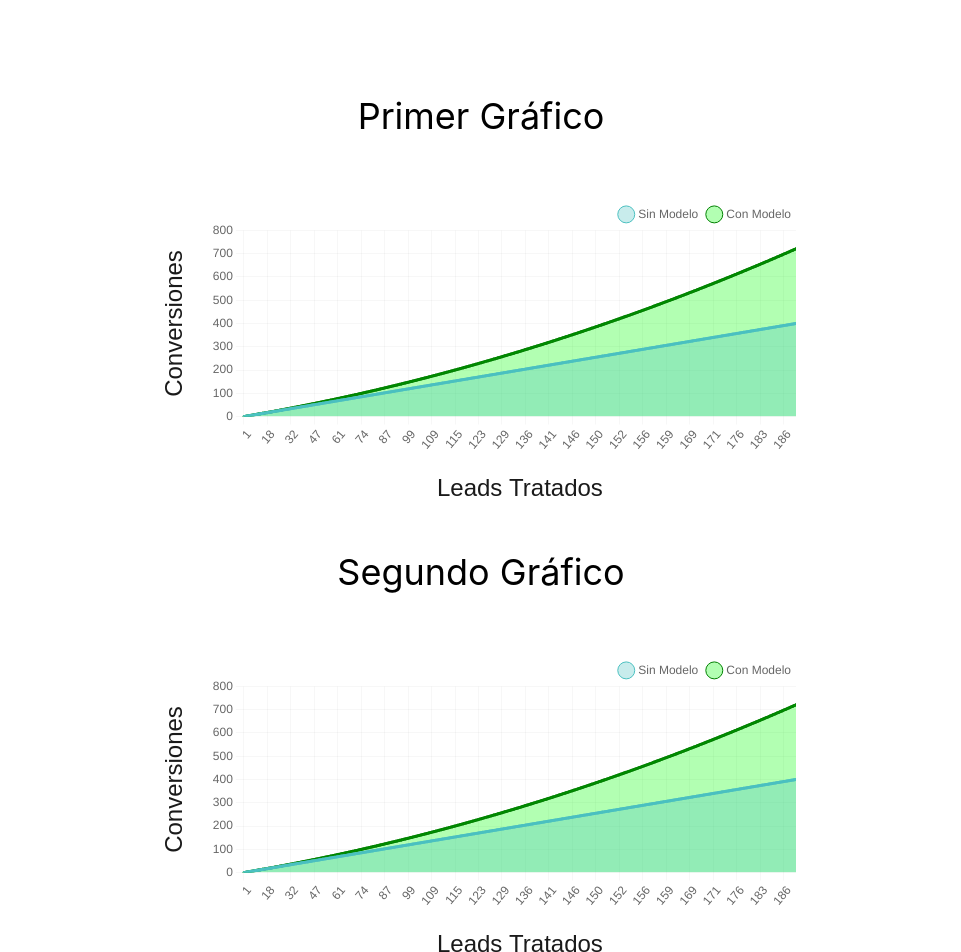
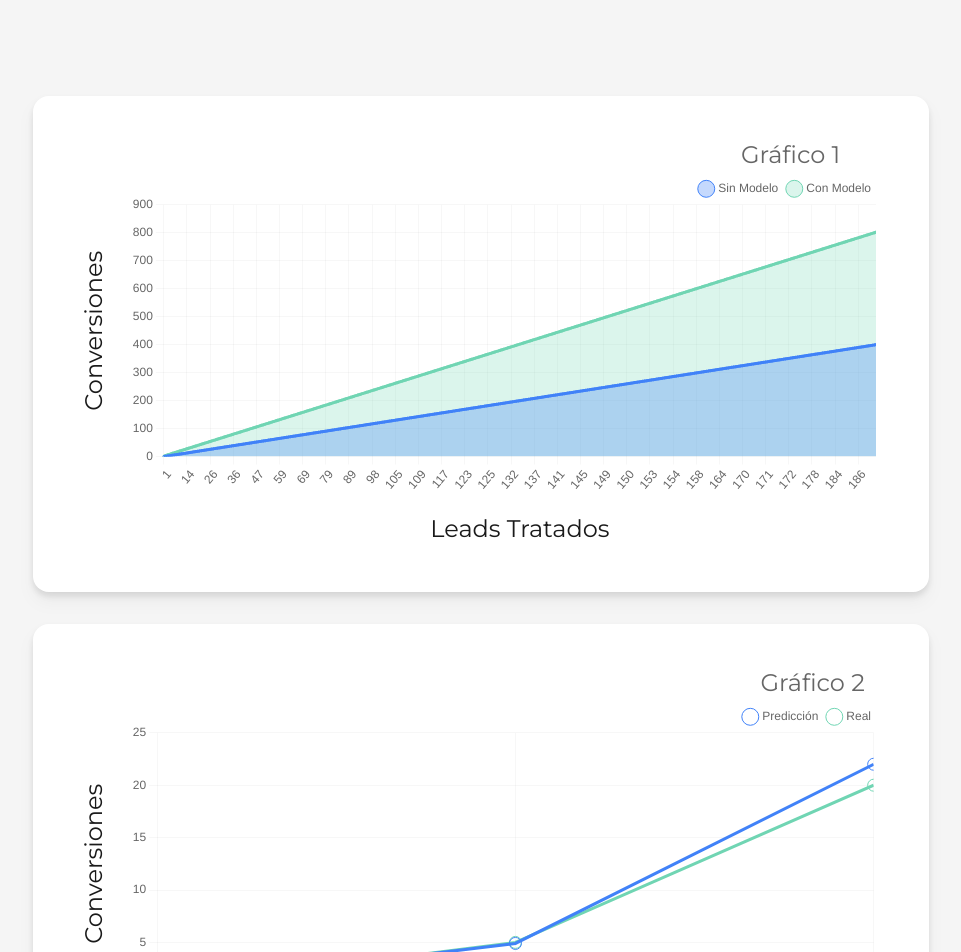
Before and after one commit to afordigital/graphics, a React (Create React App) app: page / in a window 1280 px wide. Shown: the top 952 px of the page, without its empty margins (159-1120 px from the left). Built offline with nearby package versions, Linux system fonts and the light colour scheme.

Commit message:
linechart2 updated and design upgrated

```diff
--- a/public/index.html
+++ b/public/index.html
@@ -24,7 +24,7 @@
       work correctly both with client-side routing and a non-root public URL.
       Learn how to configure a non-root public URL by running `npm run build`.
     -->
-    <title>React App</title>
+    <title>Sara Montagud - Gráficos</title>
   </head>
   <body>
     <noscript>You need to enable JavaScript to run this app.</noscript>
--- a/src/App.css
+++ b/src/App.css
@@ -1,3 +1,5 @@
+@import url('https://fonts.googleapis.com/css2?family=Montserrat&family=Poppins:wght@200&display=swap');
+
 .App {
   text-align: center;
 }
--- a/src/App.js
+++ b/src/App.js
@@ -1,19 +1,18 @@
 import './App.css'
 import LineChart from './components/LineChart'
+import LineChart2 from './components/LineChart2'
 
 function App () {
   return (
-    <div>
-      <div className=' w-1/2 max-w-4xl mx-auto pt-24'>
-        <h2 className='flex justify-center text-4xl pb-12 extrabold'>
-          Primer Gráfico
-        </h2>
-        <LineChart />
-        <h2 className='flex justify-center text-4xl py-12 extrabold'>
-          Segundo Gráfico
-        </h2>
-        <div className='pb-28'>
+    <div className='bg-[#f5f5f5] font-Montserrat'>
+      <div className='max-w-4xl mx-auto py-24 space-y-8'>
+        <div className='bg-white p-2 lg:p-12 rounded-2xl drop-shadow-lg'>
           <LineChart />
+        </div>
+        <div className='bg-white p-2 lg:p-12 rounded-2xl drop-shadow-lg'>
+          <div>
+            <LineChart2 />
+          </div>
         </div>
       </div>
     </div>
--- a/src/components/LineChart.js
+++ b/src/components/LineChart.js
@@ -42,7 +42,7 @@ const options = {
         text: 'Leads Tratados',
         color: '#1a1a1a',
         font: {
-          family: 'Arial',
+          family: 'Montserrat',
           size: 24
         },
         padding: { top: 20, left: 0, right: 0, bottom: 0 }
@@ -59,7 +59,7 @@ const options = {
         text: 'Conversiones',
         color: '#1a1a1a',
         font: {
-          family: 'Arial',
+          family: 'Montserrat',
           size: 24
         },
         padding: { top: 0, left: 0, right: 0, bottom: 20 }
@@ -74,7 +74,19 @@ const options = {
       },
       align: 'end',
       title: {
-        display: true
+        display: true,
+        text: 'Gráfico 1',
+        font: {
+          family: 'Montserrat',
+          size: '24'
+        }
+      },
+      subtitles: {
+        display: true,
+        font: {
+          family: 'Montserrat',
+          size: '24'
+        }
       }
     },
     padding: { top: 50, left: 0, right: 0, bottom: 0 }
@@ -88,32 +100,36 @@ export default function LineChart () {
 
     const jsonInput = PostData.y
 
-    // Esta función me devuelve cuántas veces aparece un dato en el vector y
+    // Esta función devuelve cuántas veces aparece un dato en el vector y
     const occurrenceMap = Object.values(jsonInput).reduce((finalMap, item) => {
       finalMap[item] = ++finalMap[item] || 1
 
       return finalMap
     }, {})
 
-    const ocurrenceMapArray = Object.keys(occurrenceMap)
-
     let model_arrayx = []
 
-    // Esta función crea un array de puntos x para la nueva linea dependiendo de la frecuencia con la que aparece
-    // let i = 0
-    // let j = 0
-    // while (i < arrayx.length) {
-    //   if (arrayx[i] == j) {
-    //     model_arrayx.push(arrayx[i] * (ocurrenceMapArray[i] / 500 + 1))
-    //   }
-    //   i++
-    // }
+    let ocurrenceMapArray = Object.keys(occurrenceMap).map(function (key) {
+      return occurrenceMap[key]
+    })
 
-    let i = 0.0
-    let j = 0.0
+    const arrayxPercentage = arrayx.map(element =>
+      parseInt((element * 100) / PostData.cut_1)
+    )
+
+    console.log(arrayxPercentage)
+
+    // Creamos un nuevo array de la longitud de los puntos y que nos quedan, donde multiplicamos cada punto x por su frecuencia
+    let i = 1
+    let j = 1
+
     while (i < arrayx.length) {
       if (arrayx[i] == j) {
-        model_arrayx.push(arrayx[i] * (ocurrenceMapArray[j] / 500 + 1))
+        let operation = arrayx[i] * (ocurrenceMapArray[j] / 100 + 1)
+        if (operation > 2) {
+          operation = arrayx[i] * 2
+        }
+        model_arrayx.push(operation)
         i++
       } else {
         j++
@@ -126,17 +142,17 @@ export default function LineChart () {
           label: 'Sin Modelo',
           data: arrayx,
           tension: 0.3,
-          borderColor: 'rgb(75, 192, 192)',
+          borderColor: '#4182f8',
           pointRadius: 1,
-          backgroundColor: 'rgb(75, 192, 192, 0.3)'
+          backgroundColor: 'rgb(65, 130, 248, 0.3)'
         },
         {
           label: 'Con Modelo',
           data: model_arrayx,
-          tension: 1,
-          borderColor: 'green',
+          tension: 0.3,
+          borderColor: '#70d5b3',
           pointRadius: 1,
-          backgroundColor: 'rgb(0, 255, 0, 0.3)'
+          backgroundColor: 'rgb(112, 213, 179, 0.25)'
         }
       ],
       labels
--- /dev/null
+++ b/src/components/LineChart2.js
@@ -0,0 +1,138 @@
+import { useMemo } from 'react'
+import PostData2 from '../data/json2.json'
+
+import {
+  Chart as ChartJS,
+  CategoryScale,
+  LinearScale,
+  PointElement,
+  LineElement,
+  Title,
+  Tooltip,
+  Legend,
+  Filler
+} from 'chart.js'
+
+import { Line } from 'react-chartjs-2'
+
+ChartJS.register(
+  CategoryScale,
+  LinearScale,
+  PointElement,
+  LineElement,
+  Title,
+  Tooltip,
+  Legend,
+  Filler
+)
+
+const options = {
+  fill: true,
+  responsive: true,
+  align: 'right',
+  scales: {
+    x: {
+      max: 400,
+      grid: {
+        drawBorder: false,
+        color: 'rgba(10, 10, 10, 0.03)'
+      },
+      title: {
+        display: true,
+        text: 'Leads Tratados',
+        color: '#1a1a1a',
+        font: {
+          family: 'Montserrat',
+          size: 24
+        },
+        padding: { top: 20, left: 0, right: 0, bottom: 0 }
+      }
+    },
+    y: {
+      min: 0,
+      grid: {
+        drawBorder: false,
+        color: 'rgba(10, 10, 10, 0.03)'
+      },
+      title: {
+        display: true,
+        text: 'Conversiones',
+        color: '#1a1a1a',
+        font: {
+          family: 'Montserrat',
+          size: 24
+        },
+        padding: { top: 0, left: 0, right: 0, bottom: 20 }
+      }
+    }
+  },
+  plugins: {
+    legend: {
+      display: true,
+      labels: {
+        usePointStyle: true
+      },
+      align: 'end',
+      title: {
+        display: true,
+        text: 'Gráfico 2',
+        font: {
+          family: 'Montserrat',
+          size: '24'
+        }
+      }
+    }
+  },
+  annotation: {
+    annotations: [
+      {
+        type: 'line',
+        mode: 'horizontal',
+        scaleID: 'y-axis-0',
+        value: 5,
+        borderColor: 'rgb(75, 192, 192)',
+        borderWidth: 4,
+        label: {
+          enabled: false,
+          content: 'Test label'
+        }
+      }
+    ]
+  }
+}
+
+export default function LineChart () {
+  const data = useMemo(function () {
+    const points = PostData2.x
+    const realData = PostData2.real
+    const predictedData = PostData2.predicted
+    const average = PostData2.average
+    const lift = PostData2.lift
+
+    const labels = points
+
+    return {
+      datasets: [
+        {
+          label: 'Predicción',
+          data: predictedData,
+          tension: 0,
+          borderColor: '#4182f8',
+          pointRadius: 6,
+          backgroundColor: 'rgb(65, 130, 248, 0)'
+        },
+        {
+          label: 'Real',
+          data: realData,
+          tension: 0,
+          borderColor: '#70d5b3',
+          pointRadius: 6,
+          backgroundColor: 'rgb(112, 213, 179, 0)'
+        }
+      ],
+      labels
+    }
+  }, [])
+
+  return <Line data={data} options={options} />
+}
--- /dev/null
+++ b/src/data/json2.json
@@ -0,0 +1 @@
+{"x": ["A", "B", "C"], "real": [0.7, 5, 20], "predicted": [0.8, 4.9, 22], "average": 4, "lift":28.6}
```
